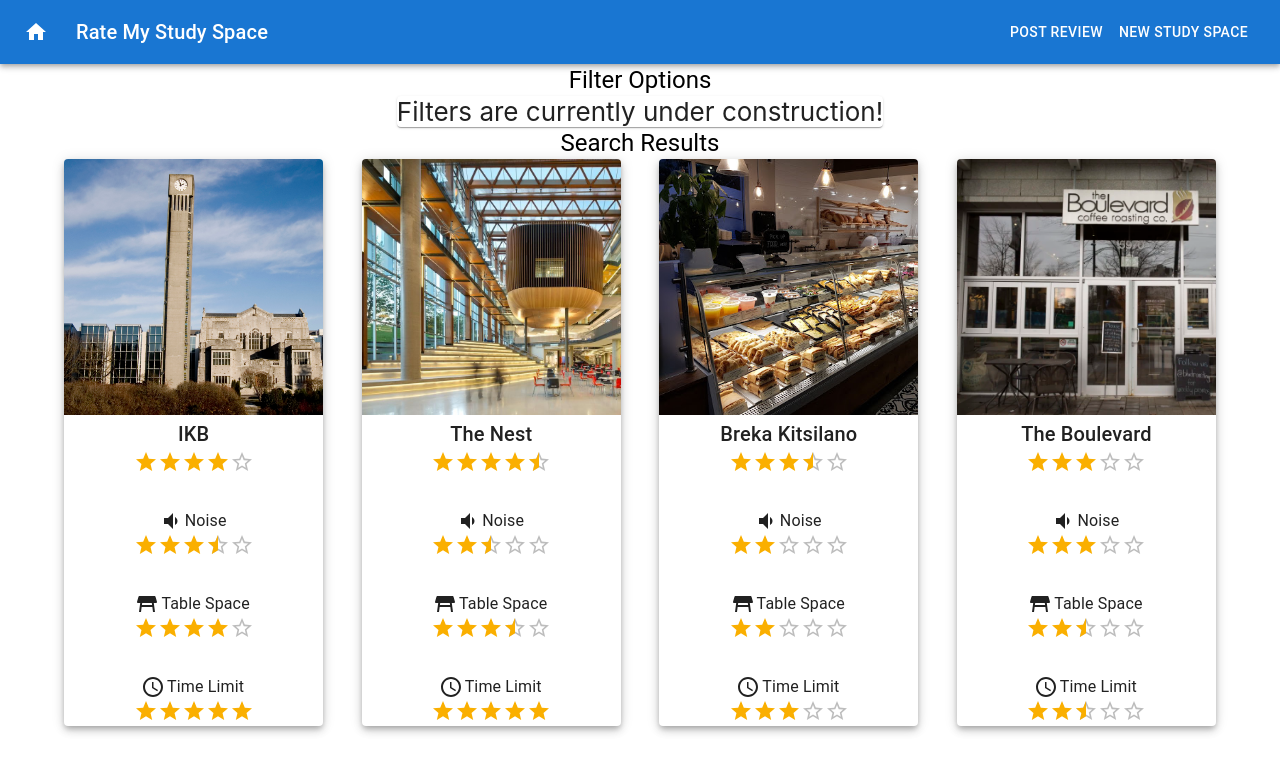
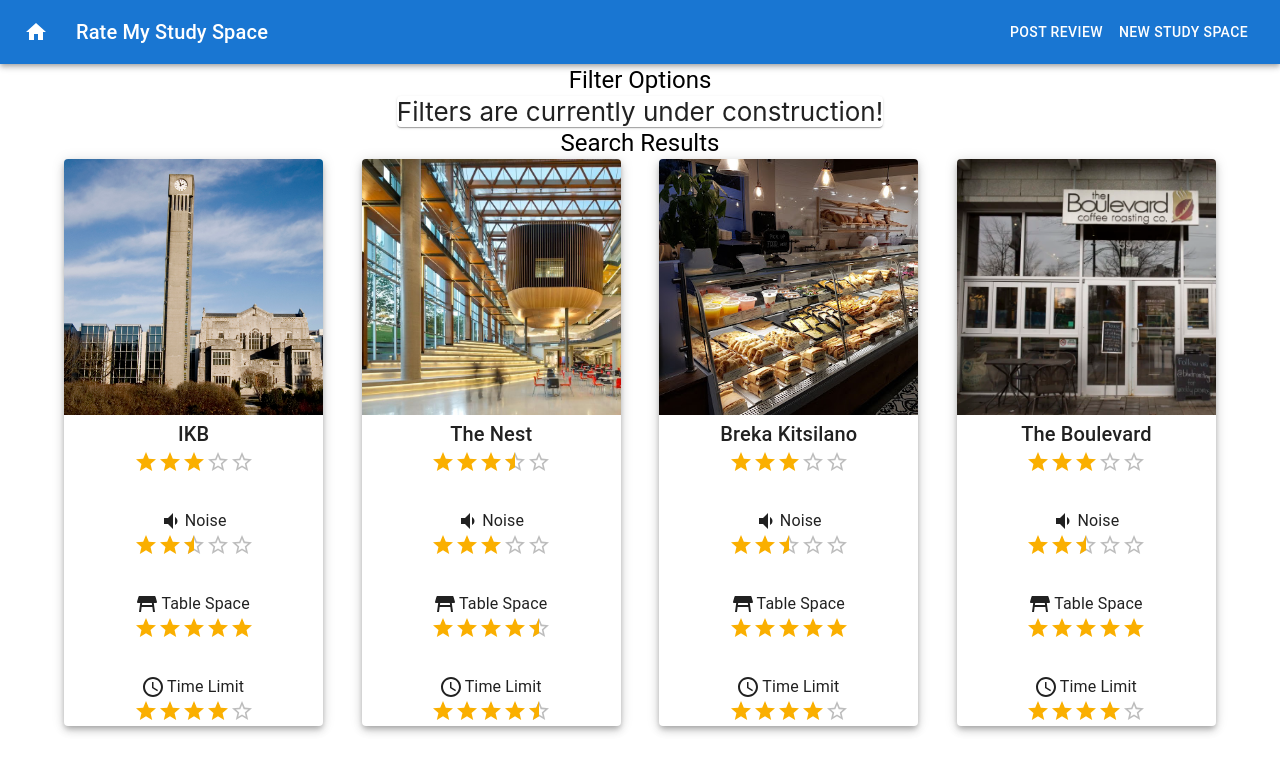
Before and after one commit to Jincheng-Chen/RateMyStudySpace, a React (Create React App) app in the folder client/: page /search in a window 1280 px wide. Shown: the top 772 px of the page. Built offline with nearby package versions, Linux system fonts and the light colour scheme.

Commit message:
Hooked up search page to reducer Now adding a new study space reflects in that page

```diff
--- a/client/src/features/reviewSlice.js
+++ b/client/src/features/reviewSlice.js
@@ -1,6 +1,9 @@
 import { createSlice } from "@reduxjs/toolkit";
 import IKB from "../shared/images/IKB.jpg";
 import { LOCATION_TYPES } from "../shared/utils";
+import TheNest from "../shared/images/TheNest.jpg";
+import Breka from "../shared/images/Breka.jpeg";
+import TheBoulevard from "../shared/images/TheBoulevard.webp";
 const initialState = {
   //Study spaces should be object with
   // {
@@ -13,6 +16,27 @@
       name: "IKB",
       url: IKB,
       type: LOCATION_TYPES.LIBRARY,
+      location: "address at street, city, post code",
+    },
+    {
+      id: 1002,
+      name: "The Nest",
+      url: TheNest,
+      type: LOCATION_TYPES.CAFE,
+      location: "address at street, city, post code",
+    },
+    {
+      id: 1003,
+      name: "Breka Kitsilano",
+      url: Breka,
+      type: LOCATION_TYPES.CAFE,
+      location: "address at street, city, post code",
+    },
+    {
+      id: 1004,
+      name: "The Boulevard",
+      url: TheBoulevard,
+      type: LOCATION_TYPES.CAFE,
       location: "address at street, city, post code",
     },
   ],
@@ -35,7 +59,7 @@
         "Lorem ipsum dolor sit amet, consectetur adipiscing elit, sed do eiusmod tempor incididunt ut labore et dolore magna aliqua. Ut enim ad minim veniam, quis nostrud exercitation ullamco laboris nisi ut aliquip ex ea commodo consequat. Duis aute irure dolor in reprehenderit in voluptate velit esse cillum dolore eu fugiat nulla pariatur. Excepteur sint occaecat cupidatat non proident, sunt in culpa qui officia deserunt mollit anim id est laborum.",
     },
     {
-      id: 1,
+      id: 2,
       user: "testUser2",
       date: "June 21, 2022",
       spaceId: 1001,
@@ -47,7 +71,7 @@
         "Lorem ipsum dolor sit amet, consectetur adipiscing elit, sed do eiusmod tempor incididunt ut labore et dolore magna aliqua. Ut enim ad minim veniam, quis nostrud exercitation ullamco laboris nisi ut aliquip ex ea commodo consequat. Duis aute irure dolor in reprehenderit in voluptate velit esse cillum dolore eu fugiat nulla pariatur. Excepteur sint occaecat cupidatat non proident, sunt in culpa qui officia deserunt mollit anim id est laborum.",
     },
     {
-      id: 1,
+      id: 3,
       user: "testUser2",
       date: "June 21, 2022",
       spaceId: 1001,
@@ -59,7 +83,7 @@
         "Lorem ipsum dolor sit amet, consectetur adipiscing elit, sed do eiusmod tempor incididunt ut labore et dolore magna aliqua. Ut enim ad minim veniam, quis nostrud exercitation ullamco laboris nisi ut aliquip ex ea commodo consequat. Duis aute irure dolor in reprehenderit in voluptate velit esse cillum dolore eu fugiat nulla pariatur. Excepteur sint occaecat cupidatat non proident, sunt in culpa qui officia deserunt mollit anim id est laborum.",
     },
     {
-      id: 1,
+      id: 4,
       user: "testUser2",
       date: "June 21, 2022",
       spaceId: 1001,
@@ -71,10 +95,70 @@
         "Lorem ipsum dolor sit amet, consectetur adipiscing elit, sed do eiusmod tempor incididunt ut labore et dolore magna aliqua. Ut enim ad minim veniam, quis nostrud exercitation ullamco laboris nisi ut aliquip ex ea commodo consequat. Duis aute irure dolor in reprehenderit in voluptate velit esse cillum dolore eu fugiat nulla pariatur. Excepteur sint occaecat cupidatat non proident, sunt in culpa qui officia deserunt mollit anim id est laborum.",
     },
     {
-      id: 1,
+      id: 5,
       user: "testUser2",
       date: "June 21, 2022",
       spaceId: 1001,
+      overall: 3,
+      noise: 2.5,
+      tableSpace: 5,
+      timeLimit: 4,
+      review:
+        "Lorem ipsum dolor sit amet, consectetur adipiscing elit, sed do eiusmod tempor incididunt ut labore et dolore magna aliqua. Ut enim ad minim veniam, quis nostrud exercitation ullamco laboris nisi ut aliquip ex ea commodo consequat. Duis aute irure dolor in reprehenderit in voluptate velit esse cillum dolore eu fugiat nulla pariatur. Excepteur sint occaecat cupidatat non proident, sunt in culpa qui officia deserunt mollit anim id est laborum.",
+    },
+    {
+      id: 6,
+      user: "testUser1",
+      date: "June 22, 2022",
+      spaceId: 1002,
+      overall: 4,
+      noise: 3.5,
+      tableSpace: 4,
+      timeLimit: 5,
+      review:
+        "Lorem ipsum dolor sit amet, consectetur adipiscing elit, sed do eiusmod tempor incididunt ut labore et dolore magna aliqua. Ut enim ad minim veniam, quis nostrud exercitation ullamco laboris nisi ut aliquip ex ea commodo consequat. Duis aute irure dolor in reprehenderit in voluptate velit esse cillum dolore eu fugiat nulla pariatur. Excepteur sint occaecat cupidatat non proident, sunt in culpa qui officia deserunt mollit anim id est laborum.",
+    },
+    {
+      id: 7,
+      user: "testUser2",
+      date: "June 22, 2022",
+      spaceId: 1002,
+      overall: 3,
+      noise: 2.5,
+      tableSpace: 5,
+      timeLimit: 4,
+      review:
+        "Lorem ipsum dolor sit amet, consectetur adipiscing elit, sed do eiusmod tempor incididunt ut labore et dolore magna aliqua. Ut enim ad minim veniam, quis nostrud exercitation ullamco laboris nisi ut aliquip ex ea commodo consequat. Duis aute irure dolor in reprehenderit in voluptate velit esse cillum dolore eu fugiat nulla pariatur. Excepteur sint occaecat cupidatat non proident, sunt in culpa qui officia deserunt mollit anim id est laborum.",
+    },
+    {
+      id: 8,
+      user: "testUser2",
+      date: "June 22, 2022",
+      spaceId: 1003,
+      overall: 3,
+      noise: 2.5,
+      tableSpace: 5,
+      timeLimit: 4,
+      review:
+        "Lorem ipsum dolor sit amet, consectetur adipiscing elit, sed do eiusmod tempor incididunt ut labore et dolore magna aliqua. Ut enim ad minim veniam, quis nostrud exercitation ullamco laboris nisi ut aliquip ex ea commodo consequat. Duis aute irure dolor in reprehenderit in voluptate velit esse cillum dolore eu fugiat nulla pariatur. Excepteur sint occaecat cupidatat non proident, sunt in culpa qui officia deserunt mollit anim id est laborum.",
+    },
+    {
+      id: 9,
+      user: "testUser2",
+      date: "June 22, 2022",
+      spaceId: 1003,
+      overall: 3,
+      noise: 2.5,
+      tableSpace: 5,
+      timeLimit: 4,
+      review:
+        "Lorem ipsum dolor sit amet, consectetur adipiscing elit, sed do eiusmod tempor incididunt ut labore et dolore magna aliqua. Ut enim ad minim veniam, quis nostrud exercitation ullamco laboris nisi ut aliquip ex ea commodo consequat. Duis aute irure dolor in reprehenderit in voluptate velit esse cillum dolore eu fugiat nulla pariatur. Excepteur sint occaecat cupidatat non proident, sunt in culpa qui officia deserunt mollit anim id est laborum.",
+    },
+    {
+      id: 10,
+      user: "testUser2",
+      date: "June 22, 2022",
+      spaceId: 1004,
       overall: 3,
       noise: 2.5,
       tableSpace: 5,
--- a/client/src/screens/individualStudySpacePage/IndividualStudySpacePage.jsx
+++ b/client/src/screens/individualStudySpacePage/IndividualStudySpacePage.jsx
@@ -1,12 +1,5 @@
 import React from "react";
-import {
-  Box,
-  Typography,
-  Autocomplete,
-  Card,
-  Rating,
-  Grid,
-} from "@mui/material";
+import { Box } from "@mui/material";
 import { makeStyles } from "@mui/styles";
 import ReviewBox from "./ReviewBox";
 import { useLocation } from "react-router-dom";
@@ -45,7 +38,7 @@
       <StudySpaceReview studySpace={studySpace}></StudySpaceReview>
       <Box className={classes.reviewsContainer}>
         {reviews.map((review) => {
-          return <ReviewBox review={review}></ReviewBox>;
+          return <ReviewBox review={review} key={review.id}></ReviewBox>;
         })}
       </Box>
     </Box>
--- a/client/src/screens/landingPage/LandingPage.jsx
+++ b/client/src/screens/landingPage/LandingPage.jsx
@@ -1,12 +1,5 @@
 import React from "react";
-import {
-  Box,
-  Typography,
-  Autocomplete,
-  Card,
-  Rating,
-  Grid,
-} from "@mui/material";
+import { Box, Typography, Card, Rating, Grid } from "@mui/material";
 import { makeStyles } from "@mui/styles";
 // import image from '../../shared/images/LandingPageBackground'
 import image from "../../shared/images/LandingPageBackground.jpg";
@@ -99,14 +92,17 @@
     {
       label: "Vancouver",
       url: Vancouver,
+      id: 1,
     },
     {
       label: "San Fransisco",
       url: SanFransisco,
+      id: 2,
     },
     {
       label: "Toronto",
       url: Toronto,
+      id: 3,
     },
   ];
 
@@ -176,7 +172,7 @@
         <Grid container className={classes.grid} columnSpacing="3vw">
           {buttonCityArray.map((city) => {
             return (
-              <Grid item xs={4}>
+              <Grid item xs={4} key={city.id}>
                 <QueryButton cityData={city}></QueryButton>
               </Grid>
             );
--- a/client/src/screens/newStudySpacePage/StudySpaceForm.jsx
+++ b/client/src/screens/newStudySpacePage/StudySpaceForm.jsx
@@ -23,7 +23,7 @@
   name: "",
   location: "",
   type: LOCATION_TYPES.LIBRARY,
-  url: null,
+  url: "",
   id: "",
 };
 
@@ -94,6 +94,21 @@
         </Box>
         <Box>
           <FormControl>
+            <InputLabel htmlFor="sp-image">Image URL</InputLabel>
+            <Input
+              id="sp-image"
+              aria-describedby="helper-image"
+              name={"url"}
+              value={formValues.url}
+              onChange={handleInputChange}
+            />
+            <FormHelperText id="helper-image">
+              What is the url for the image?
+            </FormHelperText>
+          </FormControl>
+        </Box>
+        <Box>
+          <FormControl>
             <FormLabel
               htmlFor="sp-type-radio"
               name={"type"}
--- a/client/src/screens/searchPage/StudySpaceReview.jsx
+++ b/client/src/screens/searchPage/StudySpaceReview.jsx
@@ -4,7 +4,7 @@
 import VolumeDownIcon from "@mui/icons-material/VolumeDown";
 import TableRestaurantIcon from "@mui/icons-material/TableRestaurant";
 import { makeStyles } from "@mui/styles";
-import { useNavigate } from "react-router-dom";
+import { useSelector } from "react-redux";
 
 const useStyles = makeStyles({
   textIconBox: {
@@ -20,15 +20,30 @@
 
 function StudySpaceReview({ studySpace }) {
   const classes = useStyles();
-  const navigate = useNavigate();
+  const reviews = useSelector((state) => {
+    return state.reviews.reviews.filter((review) => {
+      return review.spaceId === studySpace.id;
+    });
+  });
+  const overall =
+    reviews.reduce((previousValue, currentReview) => {
+      return previousValue + currentReview.overall;
+    }, 0) / reviews.length;
+  const noise =
+    reviews.reduce((previousValue, currentReview) => {
+      return previousValue + currentReview.noise;
+    }, 0) / reviews.length;
+  const tableSpace =
+    reviews.reduce((previousValue, currentReview) => {
+      return previousValue + currentReview.tableSpace;
+    }, 0) / reviews.length;
+  const timeLimit =
+    reviews.reduce((previousValue, currentReview) => {
+      return previousValue + currentReview.timeLimit;
+    }, 0) / reviews.length;
 
   return (
-    <Card
-      elevation={5}
-      // onClick={() => {
-      //   navigate('/studySpace', {state: studySpace})
-      // }}
-    >
+    <Card elevation={5}>
       <Box>
         <img
           className={classes.img}
@@ -40,24 +55,24 @@
         <Typography variant={"h6"} component={"h3"}>
           {studySpace.name}
         </Typography>
-        <Rating value={studySpace.overall} precision={0.5} readOnly />
+        <Rating value={overall} precision={0.5} readOnly />
       </Box>
       <Box>
         <Box className={classes.textIconBox}>
           <VolumeDownIcon fontSize="medium"></VolumeDownIcon>
           <Typography component={"legend"}>Noise</Typography>
         </Box>
-        <Rating value={studySpace.noise} precision={0.5} readOnly />
+        <Rating value={noise} precision={0.5} readOnly />
         <Box className={classes.textIconBox}>
           <TableRestaurantIcon fontSize="medium"></TableRestaurantIcon>
           <Typography component={"legend"}>Table Space</Typography>
         </Box>
-        <Rating value={studySpace.tableSpace} precision={0.5} readOnly />
+        <Rating value={tableSpace} precision={0.5} readOnly />
         <Box className={classes.textIconBox}>
           <AccessTimeIcon fontSize="medium"></AccessTimeIcon>
           <Typography component={"legend"}>Time Limit</Typography>
         </Box>
-        <Rating value={studySpace.timeLimit} precision={0.5} readOnly />
+        <Rating value={timeLimit} precision={0.5} readOnly />
       </Box>
     </Card>
   );
```
Also changed, not shown: client/src/screens/searchPage/SearchPage.jsx (+6 -7 lines).
